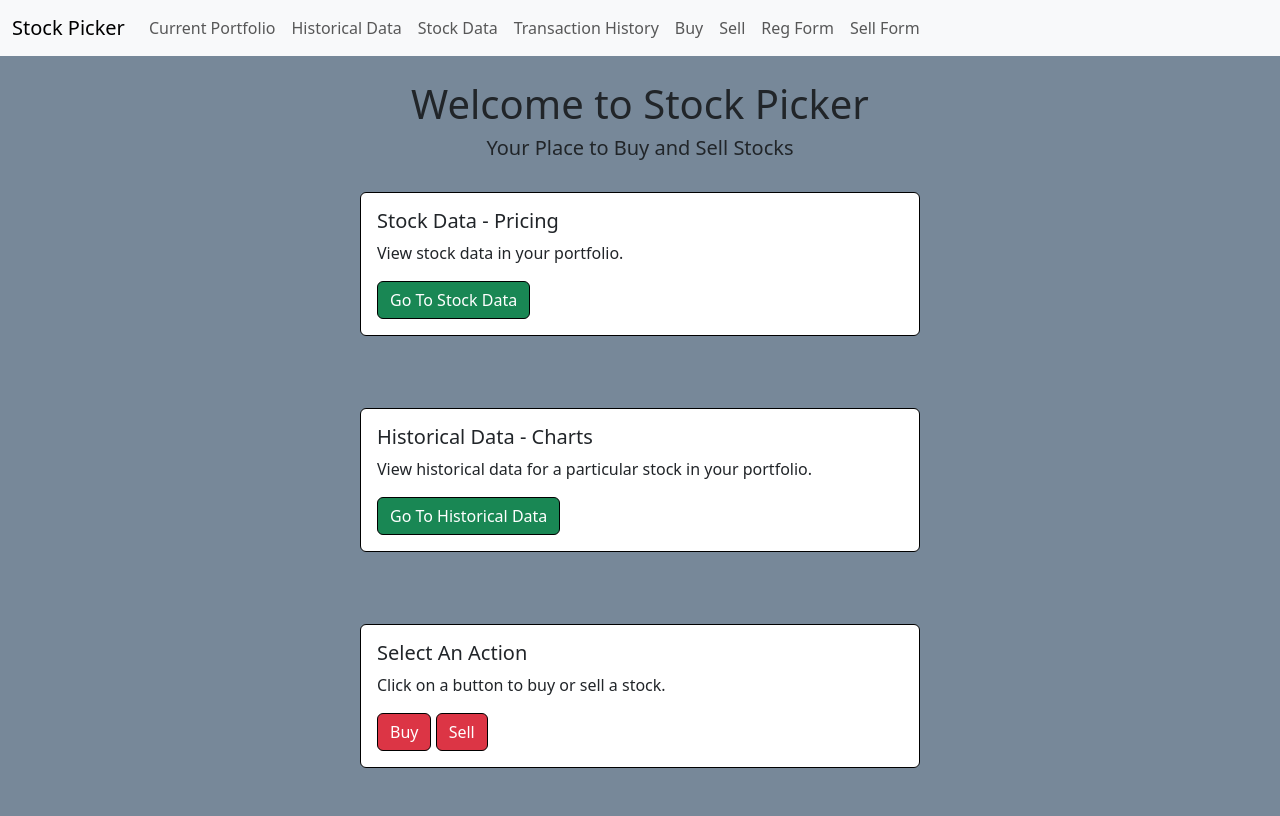
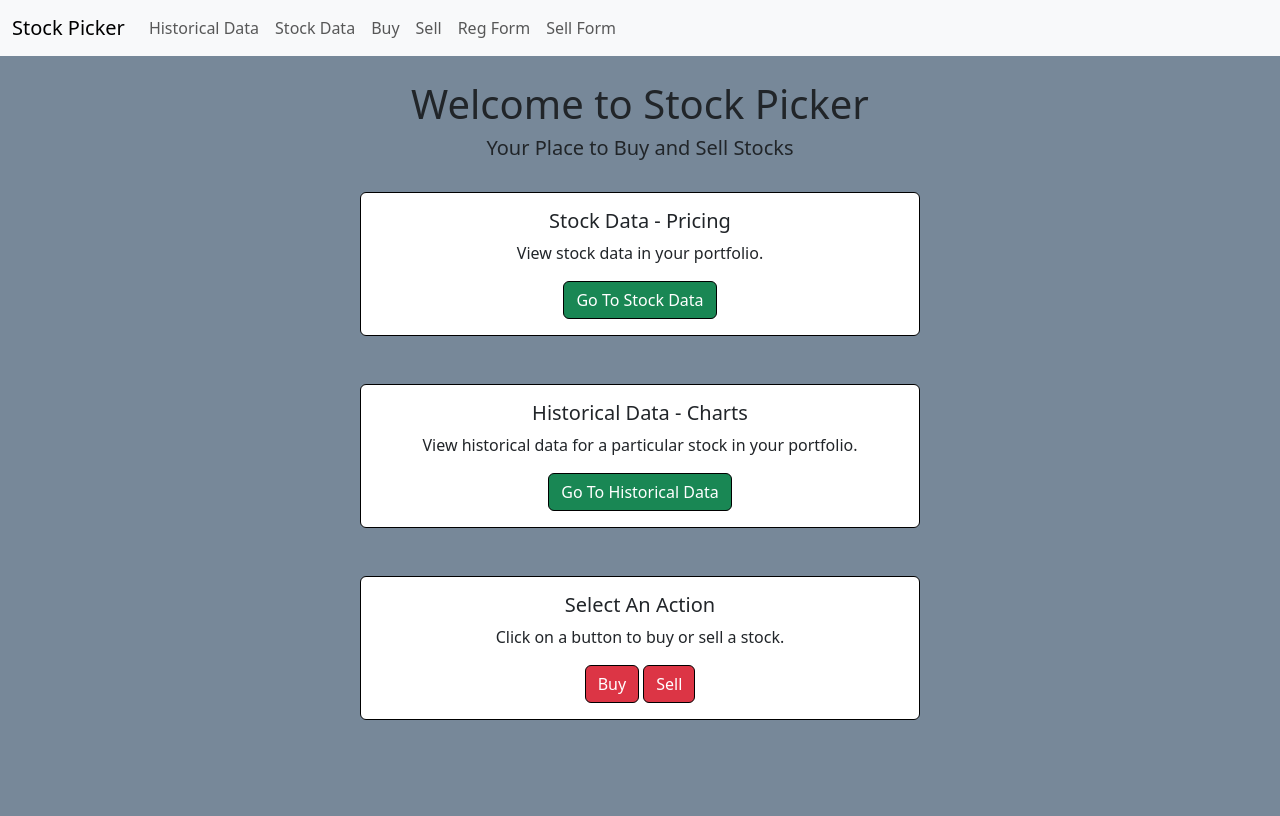
Before and after one commit to hubforschoolwork/pro4stockpicker, a Django app: page / in a window 1280 px wide. After the commit the page ends 720 px from the top, so only its background shows below. Run offline with Django 5.2, Linux system fonts and the light colour scheme.

Commit message:
Clean up code and css

```diff
--- a/picker/forms.py
+++ b/picker/forms.py
@@ -1,5 +1,5 @@
 from django import forms
-from .models import ItemPortfolio, AddPortfolio, DeletePortfolio, StockData, History, TransactionHistory
+from .models import AddPortfolio, DeletePortfolio, StockData, History
 
 
 
@@ -69,19 +69,6 @@ class registrationform(forms.Form):
     message = forms.CharField(widget=forms.Textarea)
 
 
-class ItemPortfolioForm(forms.ModelForm):
-    class Meta:
-        model = ItemPortfolio
-        fields = ('stock', 'quantity', 'current_total_value', 'current_price')
-
-        widgets = {
-            'stock': forms.TextInput(attrs={'class': 'form-control'}),
-            'quantity': forms.NumberInput(attrs={'class': 'form-control'}),
-            'current_total_value': forms.NumberInput(attrs={'class': 'form-control'}),
-            'current_price': forms.NumberInput(attrs={'class': 'form-control'}),
-        }
-
-
 class AddPortfolioForm(forms.ModelForm):
     class Meta:
         model = AddPortfolio
--- a/picker/templates/base.html
+++ b/picker/templates/base.html
@@ -27,23 +27,11 @@
           <ul class="navbar-nav me-auto mb-2 mb-lg-0">
 
             <li class="nav-item">
-                  <a class="nav-link" href="{% url 'item_portfolio' %}">Current Portfolio</a>
-            </li>
-
-
-
-            <li class="nav-item">
                   <a class="nav-link" href="{% url 'historical_data' %}">Historical Data</a>
             </li>
 
             <li class="nav-item">
               <a class="nav-link" href="{% url 'stock_data' %}">Stock Data</a>
-            </li>
-
-
-
-            <li class="nav-item">
-              <a class="nav-link" href="{% url 'transaction_history' %}">Transaction History</a>
             </li>
 
             <li class="nav-item">
--- a/picker/templates/home.html
+++ b/picker/templates/home.html
@@ -8,12 +8,9 @@
 </br>
 
 <container>
-<!-- <div class="container"> -->
     <div class="container d-flex justify-content-center align-items-center">
-<div class="row">
-  <!-- <div class="col-sm-6 mb-3 mb-sm-5"> -->
+      <div class="row text-center">
         <div class="col-6 mb-3 mb-sm-5">
-    <!-- <div class="col-sm-6"> -->
           <div class="card border-black" style="width: 35rem;">
             <div class="card-body">
               <h5 class="card-title">Stock Data - Pricing</h5>
@@ -25,11 +22,11 @@
     </div>
   </div>
 
-</br>
+
 
 <container>
   <div class="container d-flex justify-content-center align-items-center">
-    <div class="row">
+    <div class="row text-center">
       <div class="col-6 mb-3 mb-sm-5">
         <div class="card border-black" style="width: 35rem;">
           <div class="card-body">
@@ -42,11 +39,11 @@
     </div>
   </div>
 
-</br>
+
 
 <container>
   <div class="container d-flex justify-content-center align-items-center">
-    <div class="row">
+    <div class="row text-center">
       <div class="col-6 mb-3 mb-sm-5">
         <div class="card border-black" style="width: 35rem;">
           <div class="card-body">
--- a/picker/urls.py
+++ b/picker/urls.py
@@ -1,15 +1,13 @@
 from django.urls import path
 from . import views
-from .views import ItemPortfolioView, AddPortfolioView, DeletePortfolioView, HistoryView, StockDataView, TransactionHistoryView, GeneralView, AmazonView, MicrosoftView, GoogleView, Stock_Data_AmazonView, display_selection
+from .views import AddPortfolioView, DeletePortfolioView, HistoryView, StockDataView, GeneralView, AmazonView, MicrosoftView, GoogleView, Stock_Data_AmazonView, display_selection
 from .views import display_selection, display_sells, sellform
 
 
 
 urlpatterns = [
     path('', views.home, name="home"),
-    path('item_portfolio', ItemPortfolioView.as_view(), name='item_portfolio'),
     path('stock_data', StockDataView.as_view(), name='stock_data'),
-    path('transaction_history', TransactionHistoryView.as_view(), name='transaction_history'),
     path('historical_data', HistoryView.as_view(), name='historical_data'),
     path('add_portfolio', AddPortfolioView.as_view(), name='add_portfolio'),
     path('delete_portfolio', DeletePortfolioView.as_view(), name='delete_portfolio'),
--- a/picker/views.py
+++ b/picker/views.py
@@ -3,8 +3,8 @@ from django.views.generic import ListView, CreateView, DeleteView
 # from picker.templatetags.custom_filters import extract_number
 
 
-from .models import ItemPortfolio, AddPortfolio, DeletePortfolio, StockData, History, TransactionHistory, General
-from .forms import ItemPortfolioForm, AddPortfolioForm, DeletePortfolioForm,StockDataForm,HistoryForm
+from .models import AddPortfolio, DeletePortfolio, StockData, History, General
+from .forms import AddPortfolioForm, DeletePortfolioForm,StockDataForm,HistoryForm
 from django.shortcuts import render, redirect
 from django.http import HttpResponse, HttpResponseRedirect
 from django.urls import reverse
@@ -63,17 +63,11 @@ def home(request):
 def sellform(request):
     return render(request, 'sellform.html', {})
 
-def item_portfolio(request):
-    return render(request, 'item_portfolio.html', {})
-
 def historical_data(request):
     return render(request, 'historical_data.html', {})
 
 def stock_data(request):
     return render(request, 'stock_data.html', {})
-
-def transaction_history(request):
-    return render(request, 'transaction_history.html', {})
 
 def delete_portfolio(request):
     return render(request, 'delete_portfolio.html', {})
@@ -137,12 +131,6 @@ class GeneralView(CreateView):
     template_name = 'general.html'
     # fields = '__all__'
 
-class ItemPortfolioView(ListView):
-    model = ItemPortfolio
-    form_class = ItemPortfolioForm
-    template_name = 'item_portfolio.html'
-    fields = '__all__'
-
 class AddPortfolioView(CreateView):
     model = AddPortfolio
     form_class = AddPortfolioForm
@@ -166,9 +154,3 @@ class StockDataView(CreateView):
     form_class = StockDataForm
     template_name = 'stock_data.html'
     # fields = 'stock'
-
-class TransactionHistoryView(ListView):
-    model = TransactionHistory
-    form_class = TransactionHistory
-    template_name = 'transaction_history.html'
-    ordering = ['-id']
```
Also changed, not shown: picker/admin.py (+1 -6 lines), picker/models.py (+0 -14 lines), picker/templates/item_portfolio.html (deleted, +0 -18 lines), picker/templates/transaction_history.html (deleted, +0 -21 lines). Lines whose indentation alone changed are shown as unchanged.
